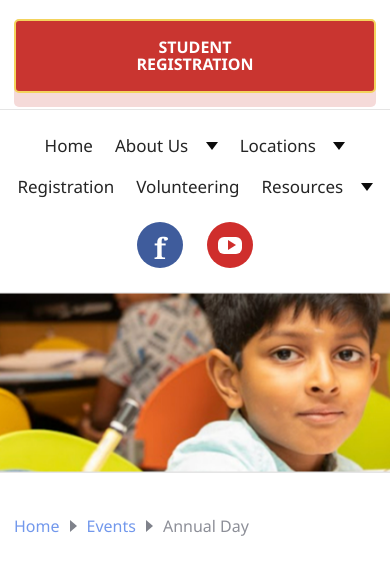
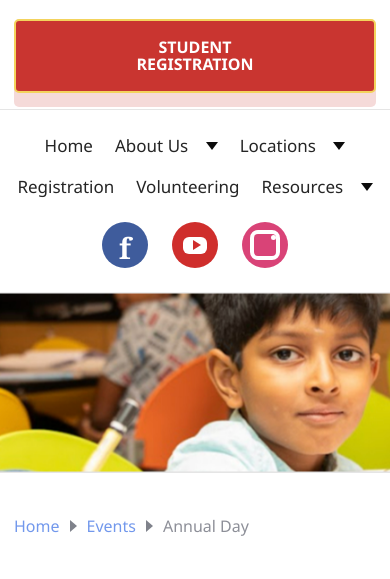
Before and after one commit to arularasand/mtsevents, a plain HTML site: page index.html in a window 390 px wide. Shown: the part 196-775 px from the top of the page. Drawn offline with Linux system fonts and the light colour scheme.

Commit message:
added social links

```diff
--- a/index.html
+++ b/index.html
@@ -178,6 +178,30 @@
       border-top: 7px solid transparent;
       border-bottom: 7px solid transparent;
       transform: translateX(2px);
+    }
+
+    .instagram {
+      background: #d94377;
+      position: relative;
+    }
+
+    .instagram::before {
+      content: "";
+      width: 30px;
+      height: 30px;
+      border: 5px solid #fff;
+      border-radius: 10px;
+      display: block;
+    }
+
+    .instagram::after {
+      content: "";
+      position: absolute;
+      width: 7px;
+      height: 7px;
+      border-radius: 50%;
+      background: #fff;
+      transform: translate(11px, -11px);
     }
 
     .hero {
@@ -658,6 +682,19 @@
         border-bottom-width: 5px;
       }
 
+      .instagram::before {
+        width: 22px;
+        height: 22px;
+        border-width: 4px;
+        border-radius: 8px;
+      }
+
+      .instagram::after {
+        width: 5px;
+        height: 5px;
+        transform: translate(8px, -8px);
+      }
+
       .hero {
         height: 180px;
         background-position: center;
@@ -802,8 +839,9 @@
           <a href="#">Resources <span class="chevron" aria-hidden="true"></span></a>
         </div>
         <div class="socials" aria-label="Social links">
-          <a class="social facebook" href="#" aria-label="Facebook">f</a>
+          <a class="social facebook" href="https://www.facebook.com/share/18v8AYquJ5/?mibextid=wwXIfr" aria-label="Facebook">f</a>
           <a class="social youtube" href="https://www.youtube.com/@MTSTamilSangam" aria-label="YouTube"></a>
+          <a class="social instagram" href="https://www.instagram.com/mtstamilschools?igsh=M2dyMGl2dXNrb3d2" aria-label="Instagram"></a>
         </div>
       </div>
     </nav>
```
Also changed, not shown: location.html (+39 -1 lines).
